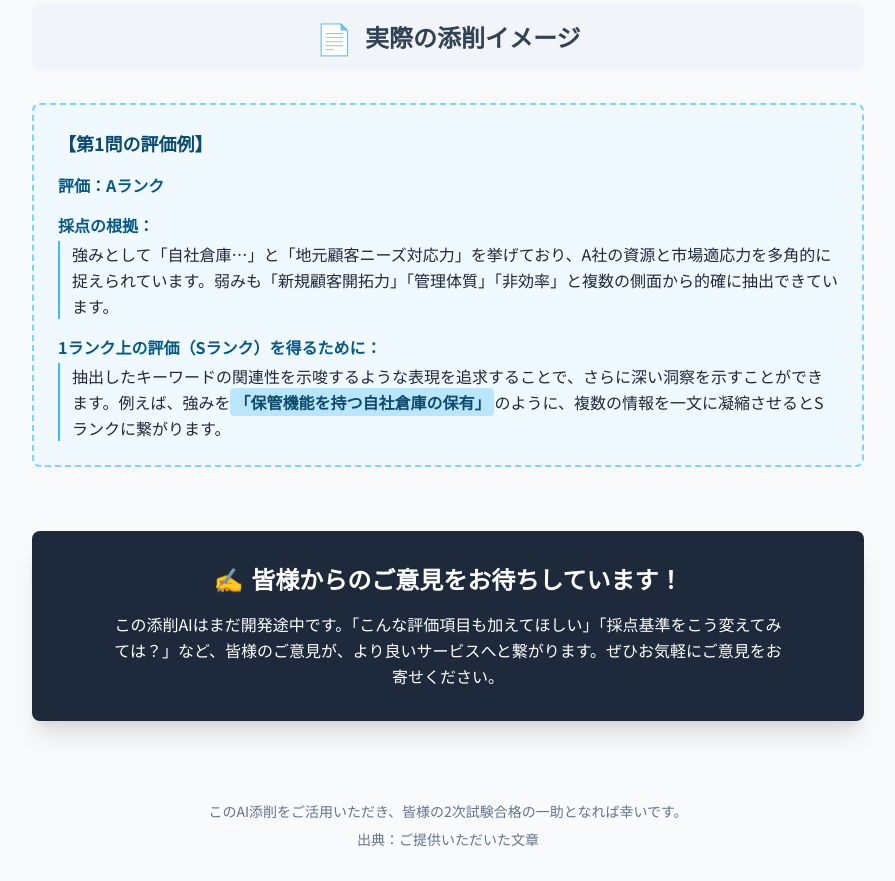
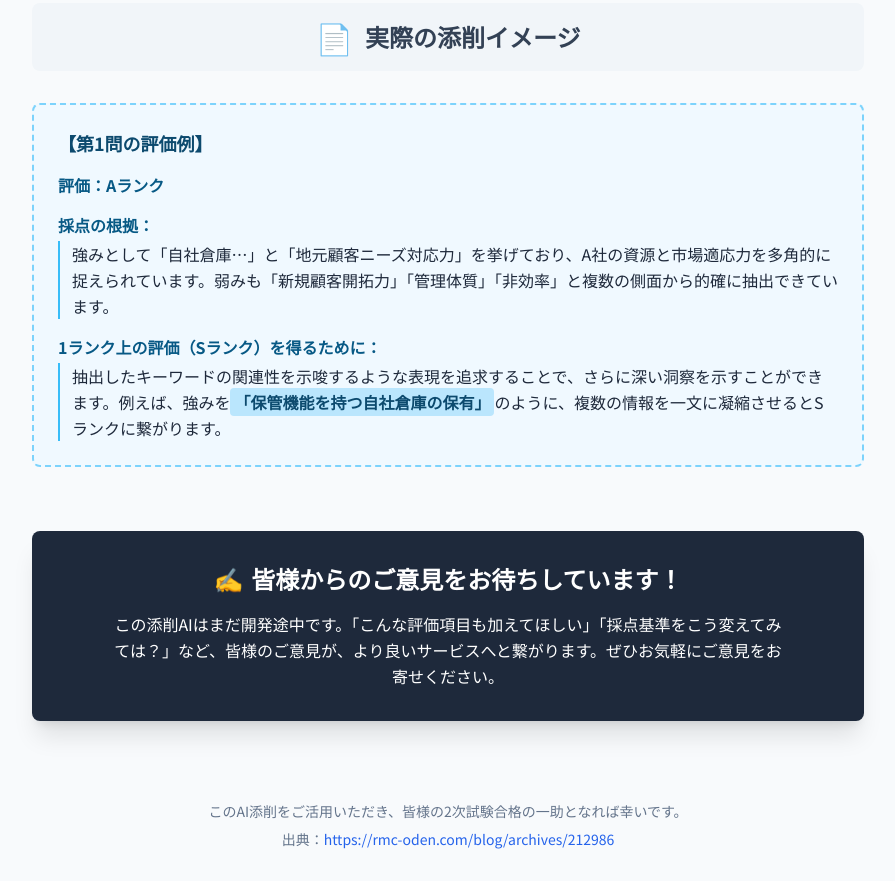
Before and after one commit to eltnegcellist/shindanshi_exam_feedback_ai, a plain HTML site: page index.html in a window 1280 px wide. Shown: the part 2635-3516 px from the top of the page, without its empty margins (192-1087 px from the left). Drawn offline with nearby package versions, Linux system fonts and the light colour scheme.

Commit message:
Add files via upload

```diff
--- a/index.html
+++ b/index.html
@@ -207,7 +207,7 @@
         <!-- Footer -->
         <footer class="mt-12 pt-8 text-center text-sm text-slate-500">
             <p>このAI添削をご活用いただき、皆様の2次試験合格の一助となれば幸いです。</p>
-            <p class="mt-2">出典：ご提供いただいた文章</p>
+            <p class="mt-2">出典：<a href="https://rmc-oden.com/blog/archives/212986" target="_blank" class="text-blue-600 hover:underline">https://rmc-oden.com/blog/archives/212986</a></p>
         </footer>
 
     </div>
```
